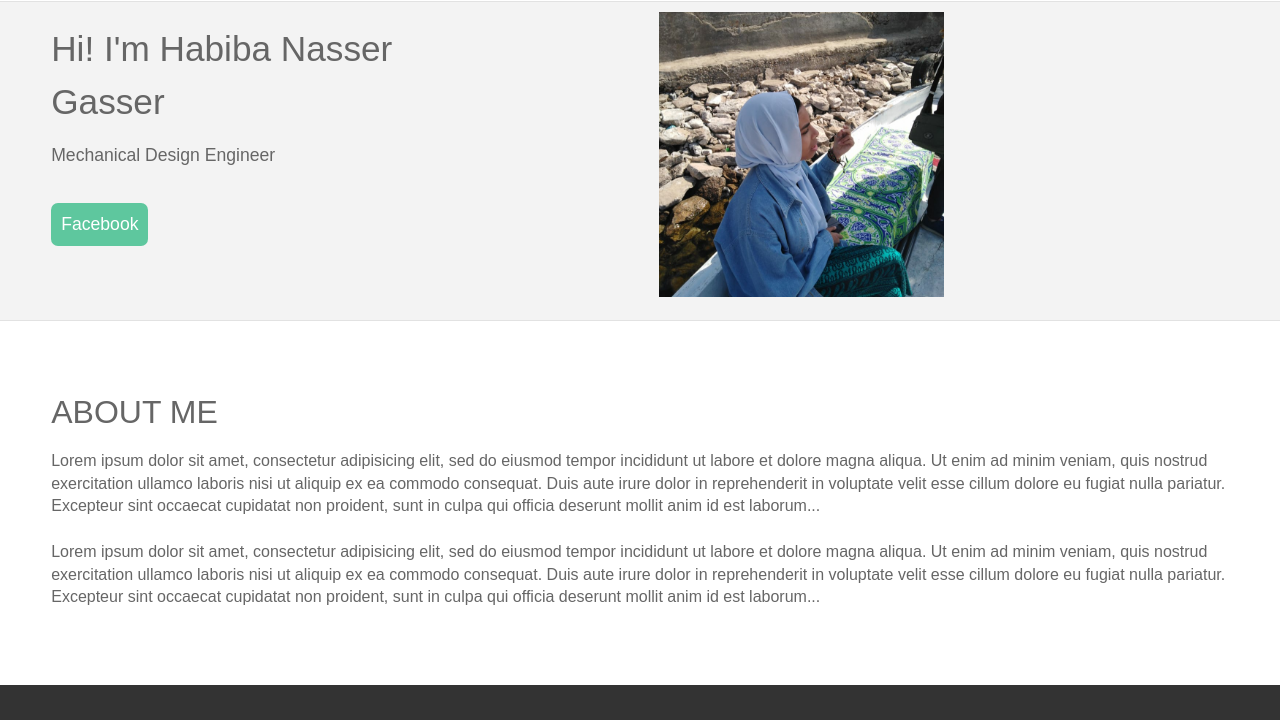
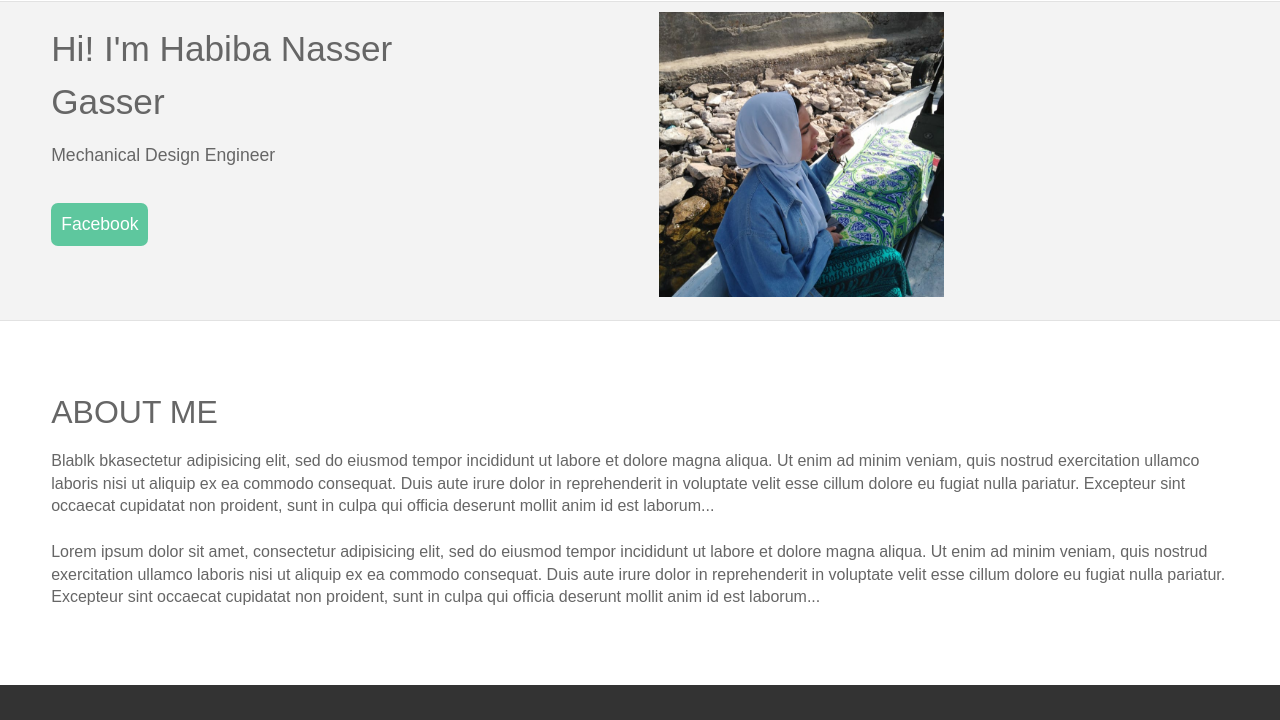
Before and after one commit to reem298/Summer-Internship-22, a plain HTML site: page members/Habiba/index.html in a window 1280 px wide. Shown: the part 69-789 px from the top of the page. Drawn offline with nearby package versions, Linux system fonts and the light colour scheme; a web font is replaced by a local one.

Commit message:
Updated index

```diff
--- a/members/Habiba/index.html
+++ b/members/Habiba/index.html
@@ -75,7 +75,7 @@
     	<section id="content" class="wide-content">
            	<h1>ABOUT ME</h1>
             <!-- ADD MORE ABOUT YOU, YOU BIO, SKILLS AND SO ON -->
-            <p>Lorem ipsum dolor sit amet, consectetur adipisicing elit, sed do eiusmod tempor incididunt ut labore et dolore magna aliqua. Ut enim ad minim veniam, quis nostrud exercitation ullamco laboris nisi ut aliquip ex ea commodo consequat. Duis aute irure dolor in reprehenderit in voluptate velit esse cillum dolore eu fugiat nulla pariatur. Excepteur sint occaecat cupidatat non proident, sunt in culpa qui officia deserunt mollit anim id est laborum...</p>
+            <p>Blablk bkasectetur adipisicing elit, sed do eiusmod tempor incididunt ut labore et dolore magna aliqua. Ut enim ad minim veniam, quis nostrud exercitation ullamco laboris nisi ut aliquip ex ea commodo consequat. Duis aute irure dolor in reprehenderit in voluptate velit esse cillum dolore eu fugiat nulla pariatur. Excepteur sint occaecat cupidatat non proident, sunt in culpa qui officia deserunt mollit anim id est laborum...</p>
             <p>Lorem ipsum dolor sit amet, consectetur adipisicing elit, sed do eiusmod tempor incididunt ut labore et dolore magna aliqua. Ut enim ad minim veniam, quis nostrud exercitation ullamco laboris nisi ut aliquip ex ea commodo consequat. Duis aute irure dolor in reprehenderit in voluptate velit esse cillum dolore eu fugiat nulla pariatur. Excepteur sint occaecat cupidatat non proident, sunt in culpa qui officia deserunt mollit anim id est laborum...</p>
 
 
```
